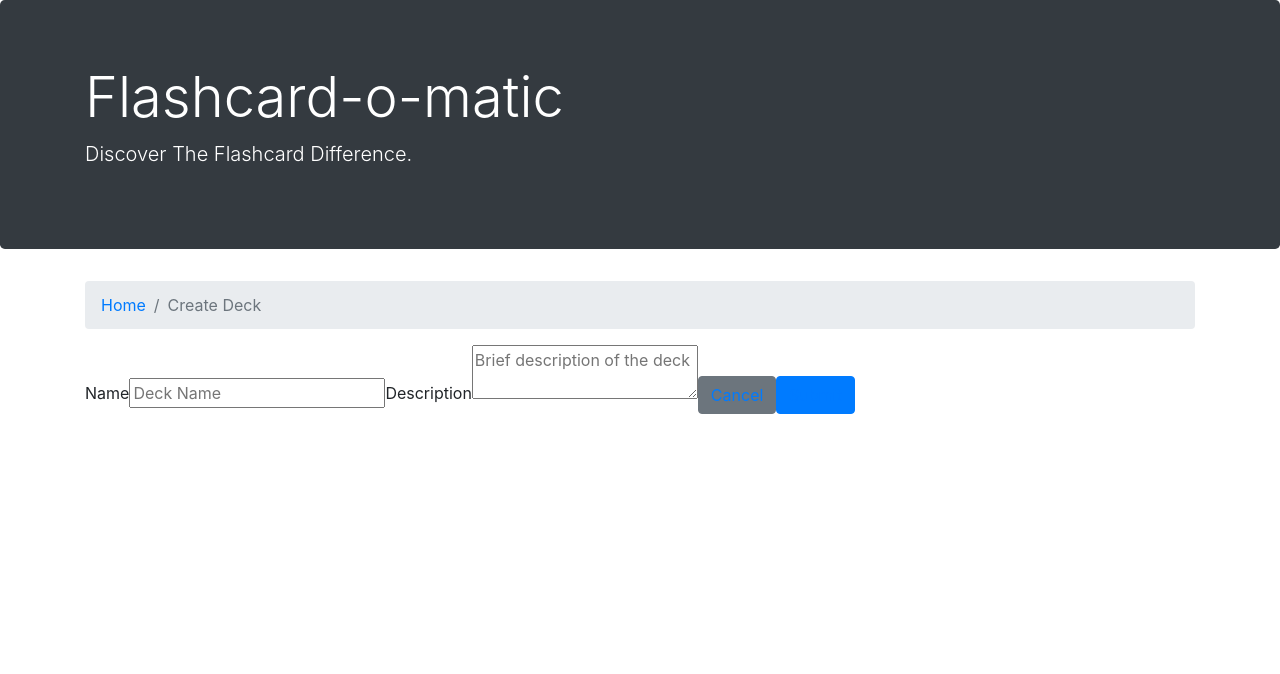
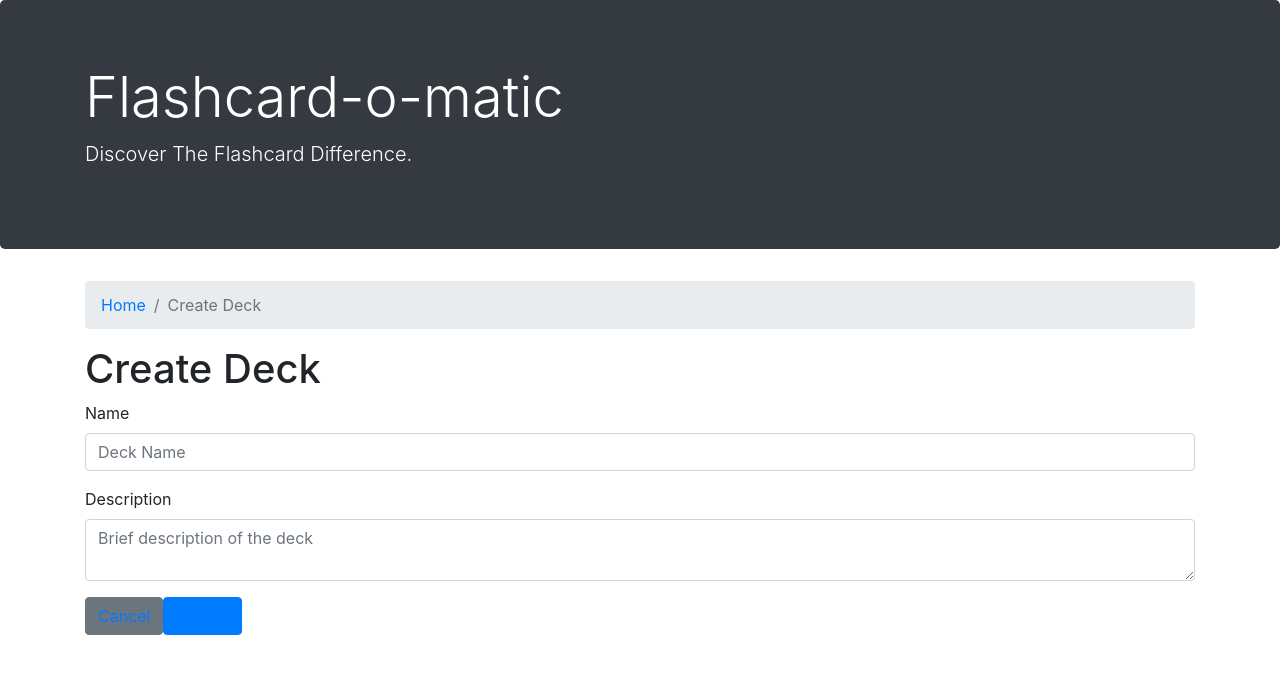
Before and after one commit to nguyenscg/flashcards, a React (Create React App) app: page /decks/new in a window 1280 px wide. Shown: the top 674 px of the page. Built offline with nearby package versions, Linux system fonts and the light colour scheme; a web font is replaced by a local one.

Commit message:
fixed styling by adding bootstrap 4 form group to match the mock image

```diff
--- a/src/Layout/CreateDeck.js
+++ b/src/Layout/CreateDeck.js
@@ -30,28 +30,16 @@ function CreateDeck() {
                 <li className="breadcrumb-item active" aria-current="page">Create Deck</li>
             </ol>
         </nav>
+        <h1>Create Deck</h1>
         <form onSubmit={handleSubmit}>
-            <label htmlFor="name">
-                Name
-                <input
-                    id="name"
-                    type="text"
-                    placeholder="Deck Name"
-                    name="name"
-                    onChange={handleNameChange}
-                    value={name}
-                />
-            </label>
-            <label htmlFor="description">
-                Description
-                <textarea
-                    id="description"
-                    placeholder="Brief description of the deck"
-                    name="description"
-                    onChange={handleDescriptionChange}
-                    value={description}
-                />
-            </label>
+            <div class="form-group">
+                <label for="name">Name</label>
+                <input id="name" type="text" placeholder="Deck Name" name="name" onChange={handleNameChange} value={name} class="form-control" />
+            </div>
+            <div class="form-group">
+                <label for="description">Description</label>
+                <textarea id="description" placeholder="Brief description of the deck" name="description" onChange={handleDescriptionChange} value={description} class="form-control" />
+            </div>
             <button type="button" className="btn btn-secondary"><Link to="/">Cancel</Link></button>
             <button type="submit" className="btn btn-primary"><Link to="/decks/:deckId">Submit</Link></button>
         </form>
```
